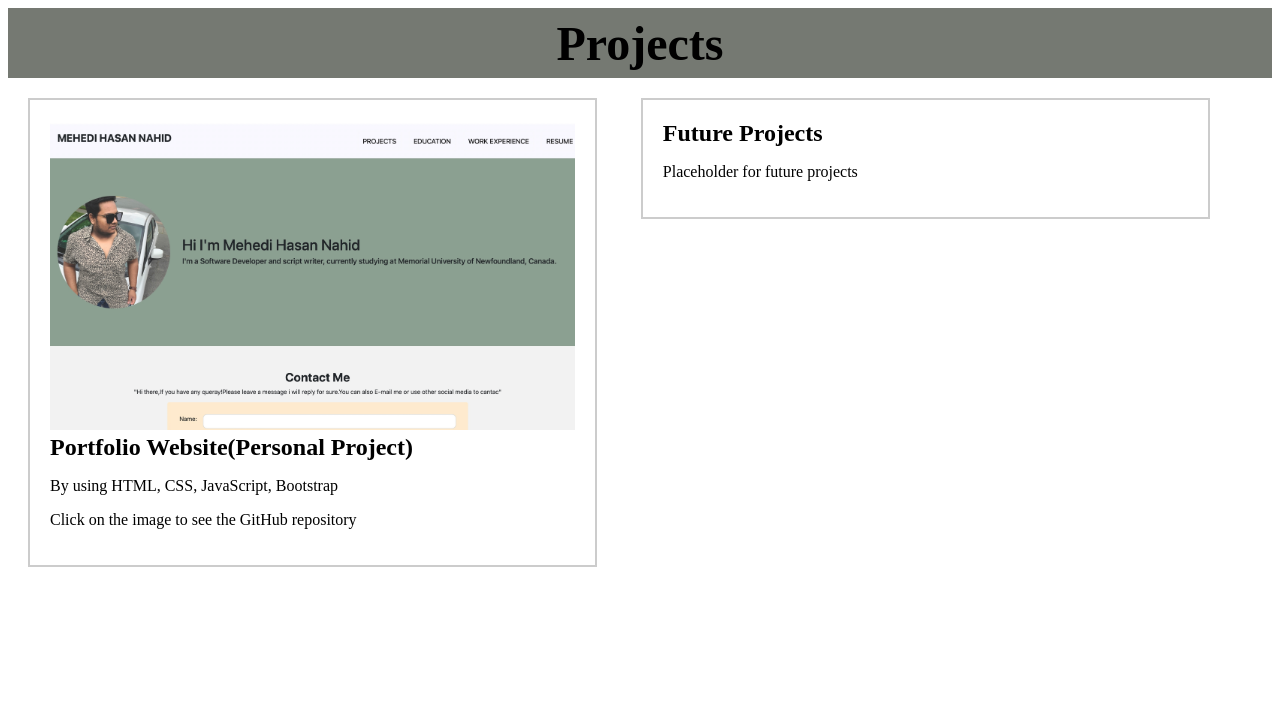
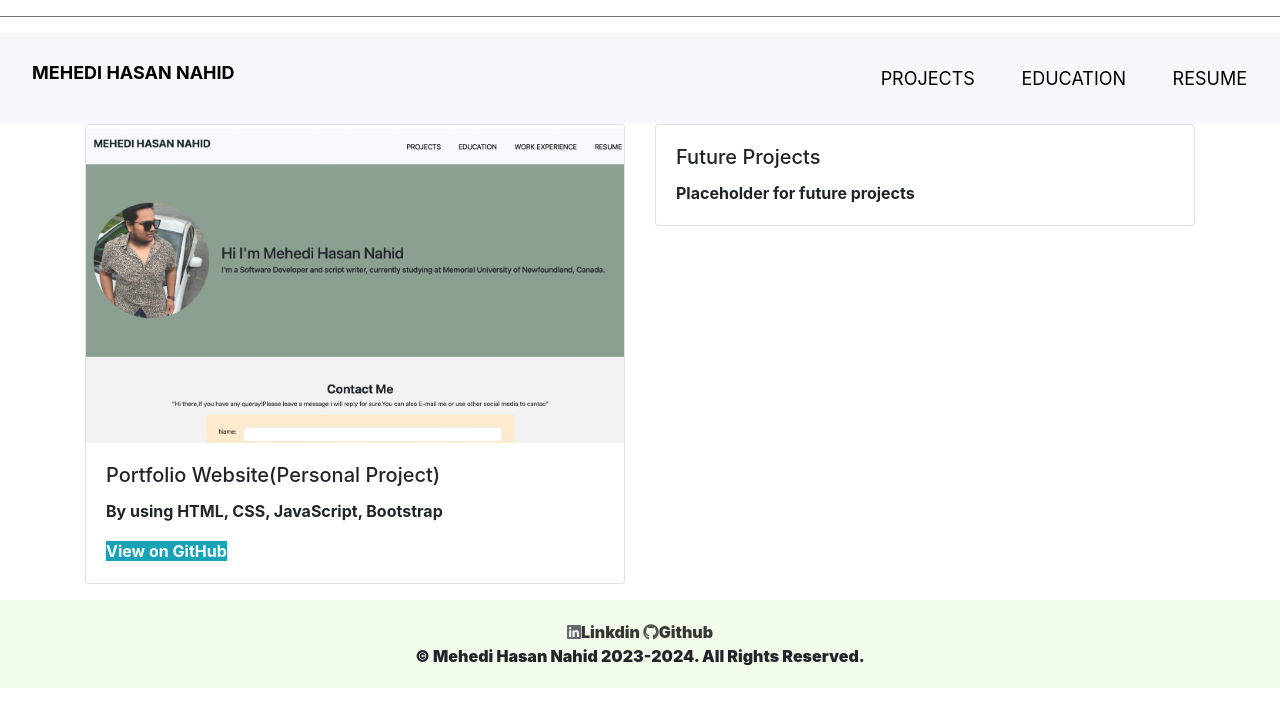
Before and after one commit to nahid-hasan-mehedi/nahid-hasan-mehedi.github.io, a plain HTML site: page projects.html in a window 1280 px wide. Drawn offline with nearby package versions, Linux system fonts and the light colour scheme.

Commit message:
Add files via upload
Changes front page

```diff
--- a/projects.html
+++ b/projects.html
@@ -1,79 +1,109 @@
 <!DOCTYPE html>
 <html lang="en">
-
     <head>
         <meta charset="UTF-8">
-  <meta http-equiv="X-UA-Compatible" content="IE=edge">
         <meta name="viewport" content="width=device-width, initial-scale=1.0">
-  <title>Projects</title>
-
+        <meta name="description" content="Mehedi Hasan Nahid. An energetic Software/Web developer">
+        <meta name="keywords" content="Mehedi Hasan Nahid,Software Engineer,Web Developer">
+        <meta name="author" content="Mehedi Hasan Nahid">
+        <link rel="icon" href="n.ico">
+        <title>Mehedi Hasan Nahid</title>
+        <link rel="stylesheet" href="https://maxcdn.bootstrapcdn.com/bootstrap/4.0.0/css/bootstrap.min.css" integrity="sha384-Gn5384xqQ1aoWXA+058RXPxPg6fy4IWvTNh0E263XmFcJlSAwiGgFAW/dAiS6JXm" crossorigin="anonymous">
+        <link rel="stylesheet" href="https://cdnjs.cloudflare.com/ajax/libs/font-awesome/5.15.1/css/all.min.css" integrity="sha512-+4zCK9k+qNFUR5X+cKL9EIR+ZOhtIloNl9GIKS57V1MyNsYpYcUrUeQc9vNfzsWfV28IaLL3i96P9sdNyeRssA==" crossorigin="anonymous" />
         <style>
-    #menu {
-      display: flex;
-      justify-content: center;
-      align-items: center;
-      background-color: rgb(117, 121, 114);
-      height: 70px;
-      font-size: 24px;
-      font-weight: bold;
+            .header {
+            background-color: rgb(248, 248, 252);
+            padding: 20px;
             }
-
-    #menu a {
-      color: #fff;
+            .header a {
+            color: black;
+            text-align: center;
+            padding: 12px;
             text-decoration: none;
-      padding: 10px 20px;
-    }
-
-    #menu a:hover {
-      background-color: #555;
-    }
-
-    .box {
-      display: inline-block;
-      width: 45%;
-      border: 2px solid #ccc;
-      margin: 20px;
-      padding: 20px;
-      box-sizing: border-box;
-      vertical-align: top;
-    }
-
-    .box h1 {
-      font-size: 24px;
-      font-weight: bold;
-      margin-top: 0;
-    }
-
-    .box img {
-      width: 100%;
-      height: auto;
+            font-size: 18px;
+            line-height: 25px;
+            border-radius: 4px;
             }
         </style>
     </head>
-
     <body>
-
-  <div id="menu">
-    <h1 class="ml-3">Projects</h1>
-  </div>
-
-  <div class="container">
-    <div class="box">
-      <a href="https://github.com/nahid-hasan-mehedi/nahid-hasan-mehedi.github.io">
-        <img src="assets/protfolio.jpg" alt="">
-      </a>
-      <div class="project-info">
-        <h1>Portfolio Website(Personal Project)</h1>
-        <h>By using</h>
-        <h>HTML, CSS, JavaScript, Bootstrap</h>
-        <p>Click on the image to see the GitHub repository</p>
+        <hr size = "11" noshade>
+        <div class="header d-flex justify-content-between">
+            <h3 class="font-weight-bold"><a href="index.html">MEHEDI HASAN NAHID</a></h3>
+            <div>
+                <a class="btn btn-outline-light mr-3" href="projects.html">PROJECTS</a>
+                <a class="btn btn-outline-light mr-3" href="education.html">EDUCATION</a>
+                <!-- <a class="btn btn-outline-light mr-3" href="WORKEXP.html">WORK EXPERIENCE</a> -->
+                <a class="btn btn-outline-light" href="assets/resume.pdf">RESUME</a>
             </div>
         </div>
 
-    <div class="box">
-      <h1>Future Projects</h1>
-      <p>Placeholder for future projects</p>
+
+
+
+
+<b>
+  <div class="container">
+    <div class="row">
+      <div class="col-md-6">
+        <div class="card mb-3">
+          <a href="https://github.com/nahid-hasan-mehedi/nahid-hasan-mehedi.github.io">
+            <img src="assets/protfolio.jpg" alt="" class="card-img-top">
+          </a>
+          <div class="card-body">
+            <h5 class="card-title">Portfolio Website(Personal Project)</h5>
+            <p class="card-text">By using HTML, CSS, JavaScript, Bootstrap</p>
+            <a href="https://github.com/nahid-hasan-mehedi/nahid-hasan-mehedi.github.io" class="btn-info">View on GitHub</a>
           </div>
+        </div>
+      </div>
+      <div class="col-md-6">
+        <div class="card mb-3">
+          <div class="card-body">
+            <h5 class="card-title">Future Projects</h5>
+            <p class="card-text">Placeholder for future projects</p>
+          </div>
+        </div>
+      </div>
+    </div>
+  </div>
+
+
+
+<b>
+<b>
+<style>
+  .footer-box {
+    background-color: #f1fceb;
+    padding: 20px;
+    text-align: center;
+  }
+
+  .footer-box ul {
+    list-style: none;
+    padding: 0;
+    margin: 0;
+  }
+
+  .fab.fa-linkedin {
+    color: rgb(104, 104, 113);
+  }
+
+  .fab.fa-github {
+    color: rgb(83, 87, 83);
+  }
+
+  a .label {
+    color: #373535;
+  }
+</style>
+
+<div class="footer-box">
+  <ul>
+    <a href="https://www.linkedin.com/in/mehedi-hasan-nahid-40a553139/" class=""><i class="fab fa-linkedin"></i><span class="label">Linkdin</span></a>
+    <a href="https://github.com/nahid-hasan-mehedi" class=""><i class="fab fa-github"></i><span class="label">Github</span></a>
+  </ul>
+  <div id="footer">&copy; Mehedi Hasan Nahid 2023-2024. All Rights Reserved.</div>
 </div>
 
 </body>
```
Also changed, not shown: education.html (+25 -63 lines), index.html (+54 -6 lines), assets/code.jpg (added), assets/codeImg.jpeg (added), assets/github.png (added), assets/mun.jpg, assets/pro.png (added), assets/project.jpg (added), 1 other file. Lines whose indentation alone changed are shown as unchanged.
